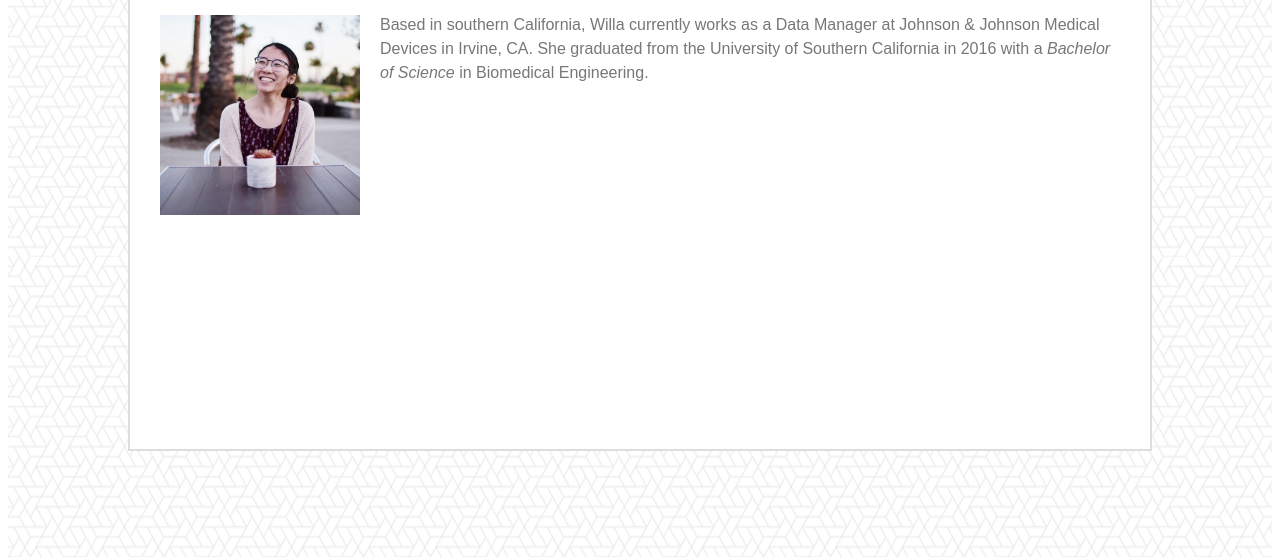
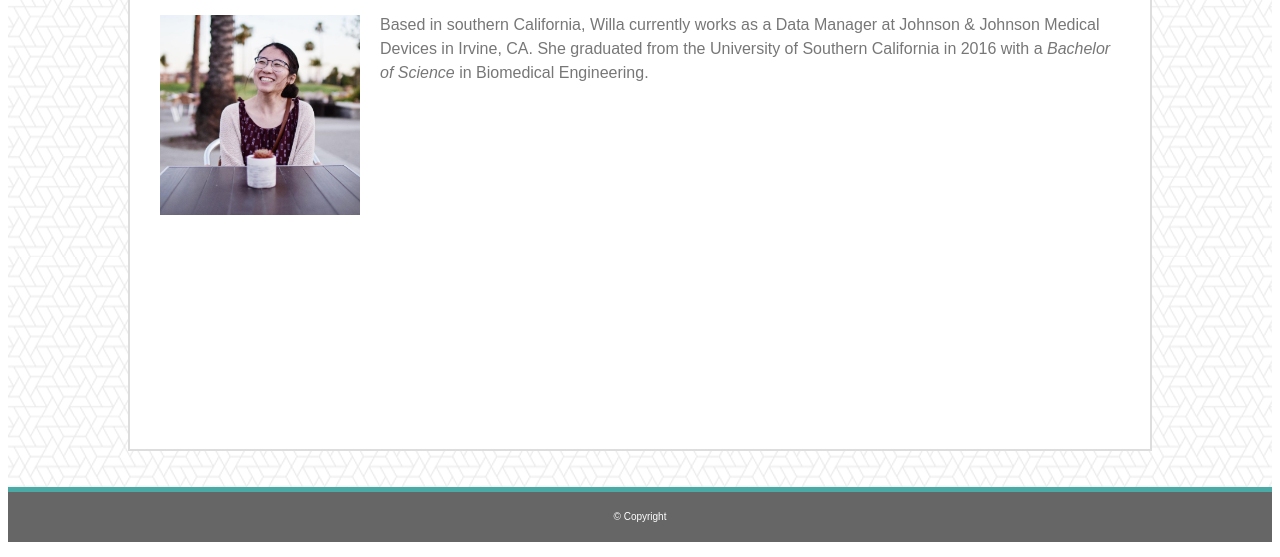
Before and after one commit to willajin/Basic-Portfolio, a plain HTML site: page index.html in a window 1280 px wide. Shown: the part 283-840 px from the top of the page. Drawn offline with Linux system fonts and the light colour scheme.

Commit message:
added footer html and css

```diff
--- a/assets/css/style.css
+++ b/assets/css/style.css
@@ -53,7 +53,7 @@
 .container {
     position:relative;
     top:100px;
-    height:700px;
+    height:680px;
     background-image: url("../images/what-the-hex.png");
     border-top:2px solid #cccccc;
 }
@@ -116,3 +116,16 @@
     background-color:#ffffff;
     color:#777777;
 }
+
+.footer {
+    position: relative;
+    bottom:-50px;
+    height:50px;
+    background-color:#666666;
+    color:#ffffff;
+    text-align:center;
+    line-height:50px;
+    font-family:'Arial', 'Helvetica Neue', Helvetica, sans-serif;
+    font-size:10px;
+    border-top:5px solid #4aaaa5;
+}
--- a/index.html
+++ b/index.html
@@ -43,5 +43,9 @@
         </div> <!-- End content div -->
     </div> <!-- End container div -->
 
+    <footer class="footer">
+        &copy; Copyright
+    </footer>
+
 </body>
 </html>
```
Also changed, not shown: contact.html (+4 -0 lines), portfolio.html (+4 -0 lines).
